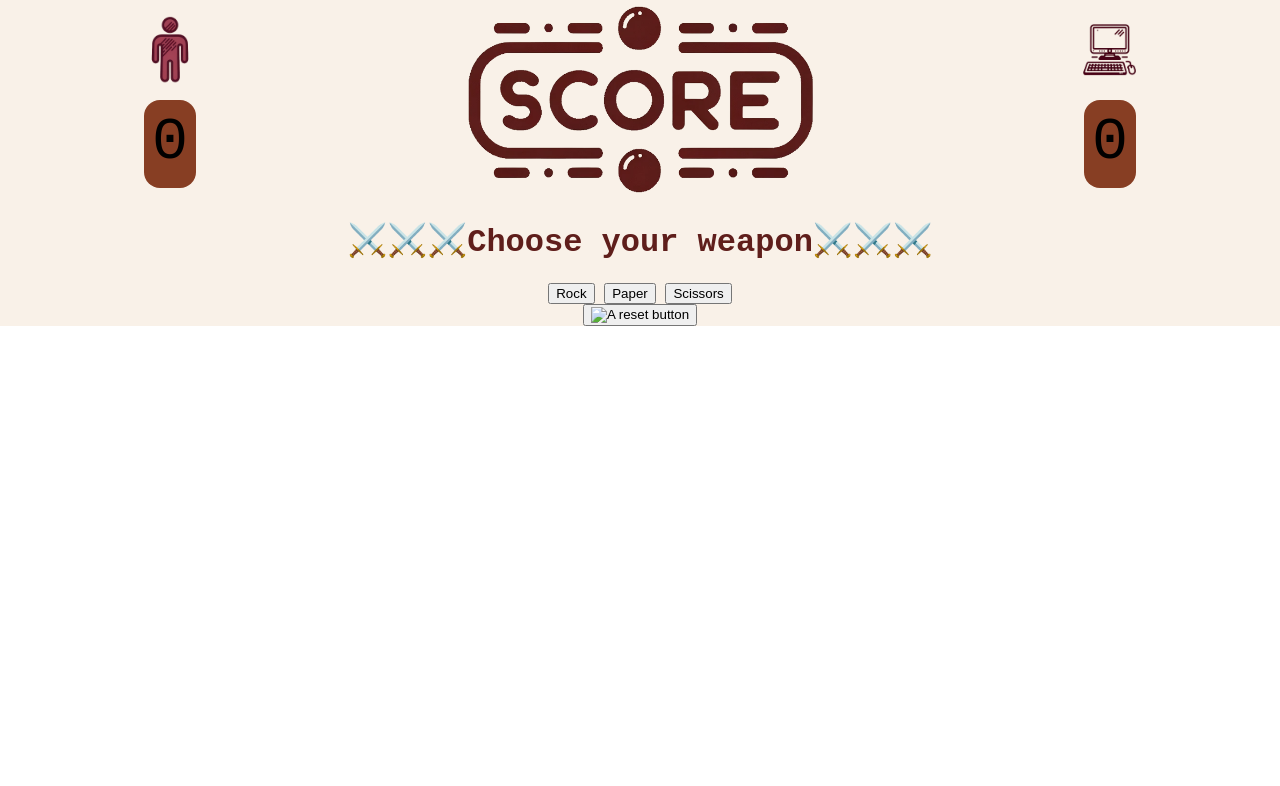
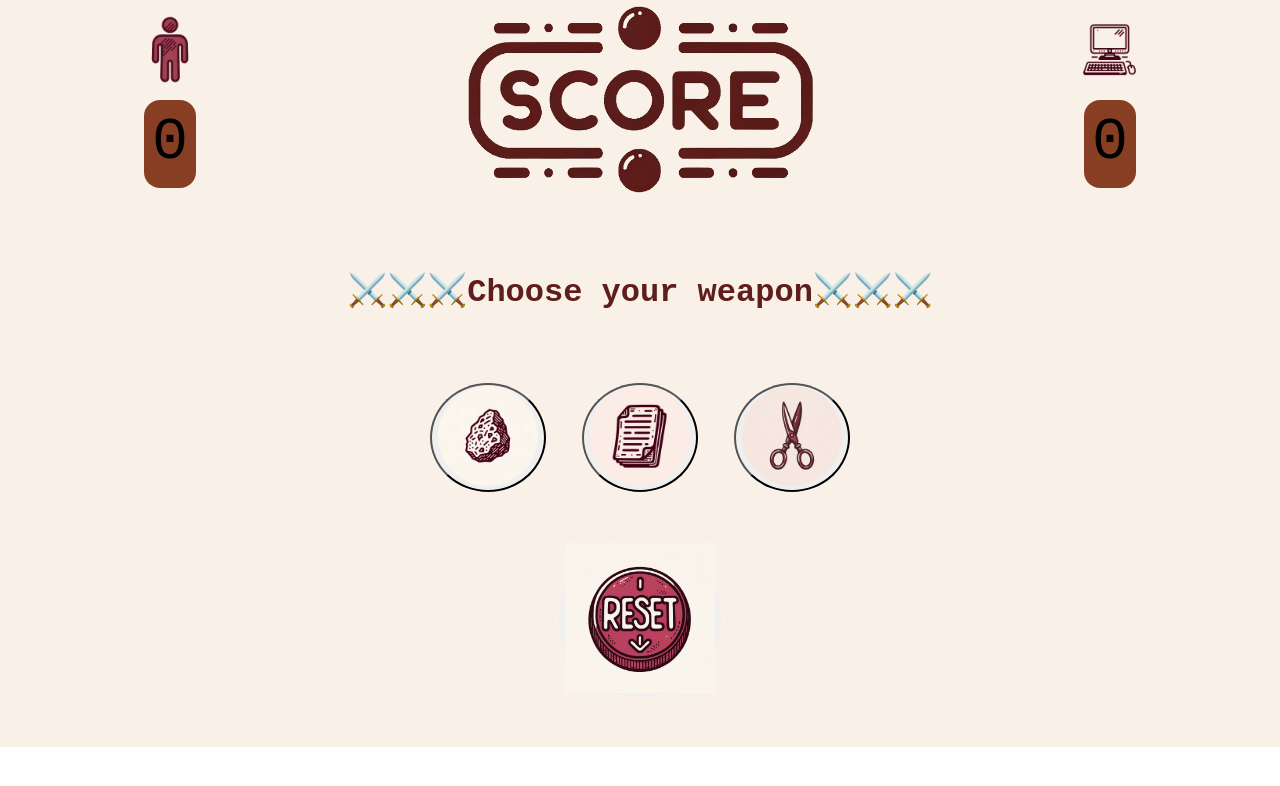
Before and after one commit to Ikerdiazmontilla/rock-paper-scissors, a plain HTML site: page index.html in a window 1280 px wide. Drawn offline with Linux system fonts and the light colour scheme.

Commit message:
Web made, have to solve bugs.
Have to change classes of buttons to id's and display the
content in a more aesthetic way

```diff
--- a/index.html
+++ b/index.html
@@ -28,16 +28,16 @@
 <div class="content">
     <h1>⚔️⚔️⚔️Choose your weapon⚔️⚔️⚔️</h1>
     <div id="buttons">
-        <button class = "rock">Rock</button>
-        <button class = "paper">Paper</button>
-        <button class = "scissors">Scissors</button>
+        <button class = "rock"><img src="images/rock.png" alt="A rock button" class="play-img"></button>
+        <button class = "paper"><img src="images/paper.png" alt="A paper button" class="play-img"></button>
+        <button class = "scissors"><img src="images/scissors.png" alt="A scissors button" class="play-img"></button>
     </div>
 
     <div id="results">
 
 
     </div>
-    <button id="reset"><img src="" alt="A reset button"></button>
+    <button class="reset"><img src="images/reset.png" alt="A reset button" class="reset-img"></button>
 </div>
 
 <script src="script.js"></script>
--- a/style.css
+++ b/style.css
@@ -42,15 +42,43 @@ body{
 }
 
 
-
 .content{
     display: flex;
     flex-direction: column;
     flex: 4;
     align-items: center;
     background-color: #f9f1e8;
+    padding: 50px;
 
 }
+
+#buttons{
+    display: flex;
+    justify-content: space-between;
+    gap: 36px;
+    margin: 50px;
+}
+
 h1{
     color: #5f1e1b;
 }
+
+.play-img{
+    max-height: 100px;
+    width: auto;
+    border-radius: 50%;
+}
+
+.rock, .paper, .scissors{
+    border-radius: 50%;
+}
+
+.reset{
+    border: 0px;
+    border-radius: 50%;
+}
+
+.reset-img{
+    max-height: 150px;
+    width: auto;
+}
```
